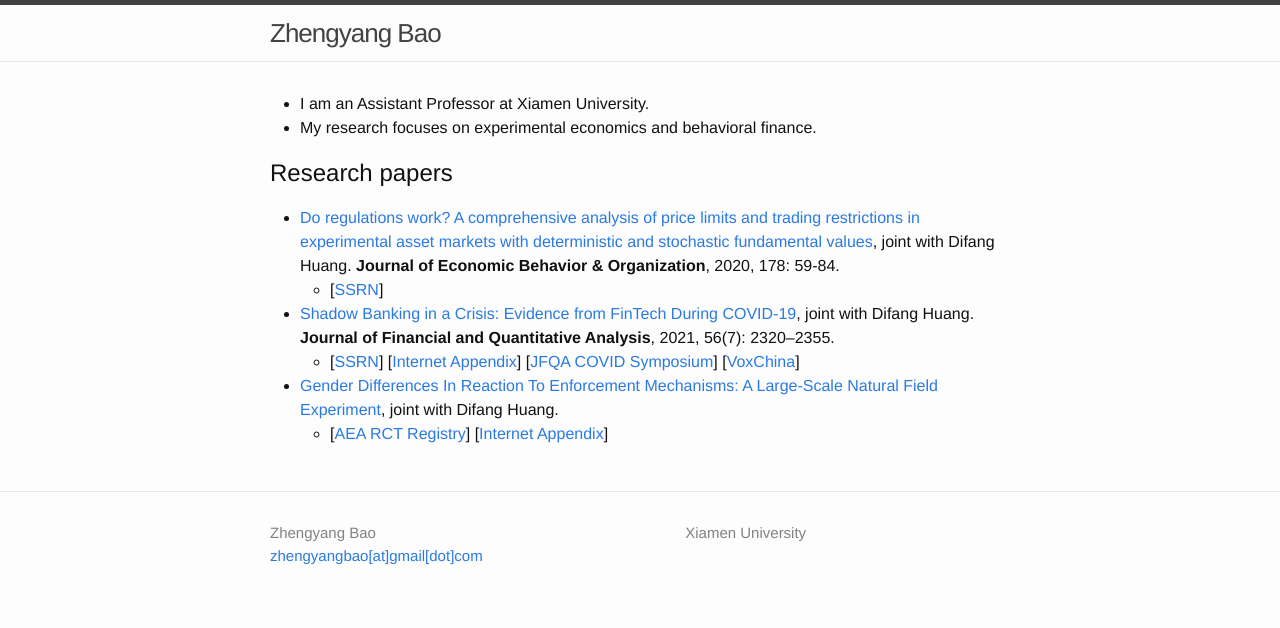
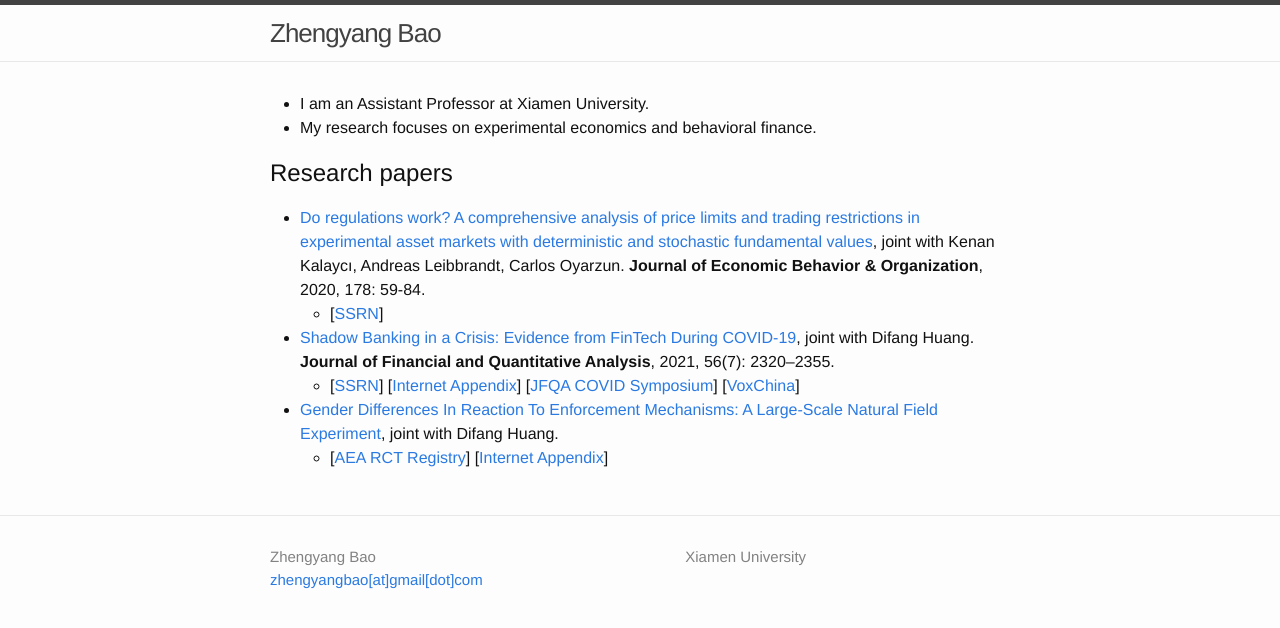
Before and after one commit to zhengyang-bao/zhengyang-bao.github.io, a Jekyll site: the page built from index.md, in a window 1280 px wide. Shown: the top 628 px of the page. Built offline with Jekyll 4.4.1, drawn with Linux system fonts in a browser that asks for light colours.

Commit message:
Update index.md

```diff
--- a/index.md
+++ b/index.md
@@ -8,7 +8,7 @@ layout: default
 
 ## Research papers
 
-- [Do regulations work? A comprehensive analysis of price limits and trading restrictions in experimental asset markets with deterministic and stochastic fundamental values](https://www.sciencedirect.com/science/article/pii/S016726812030233X), joint with Difang Huang. **Journal of Economic Behavior & Organization**, 2020, 178: 59-84.
+- [Do regulations work? A comprehensive analysis of price limits and trading restrictions in experimental asset markets with deterministic and stochastic fundamental values](https://www.sciencedirect.com/science/article/pii/S016726812030233X), joint with Kenan Kalaycı, Andreas Leibbrandt, Carlos Oyarzun. **Journal of Economic Behavior & Organization**, 2020, 178: 59-84.
   - [[SSRN](https://papers.ssrn.com/sol3/papers.cfm?abstract_id=3916604)]
 - [Shadow Banking in a Crisis: Evidence from FinTech During COVID-19](https://doi.org/10.1017/S0022109021000430), joint with Difang Huang. **Journal of Financial and Quantitative Analysis**, 2021, 56(7): 2320–2355.
   - [[SSRN](https://papers.ssrn.com/sol3/papers.cfm?abstract_id=3734770)] [[Internet Appendix](https://drive.google.com/file/d/1xmnwf_dNR22ohyOeyFoZBCG_6OGv9Gvm/view?usp=sharing)] [[JFQA COVID Symposium](https://player.mediaamp.io/p/U8-EDC/x3q6FTruIMqL/embed/select/media/seU2G5zFXY7m?form=html)] [[VoxChina](http://voxchina.org/show-3-241.html)]
```
